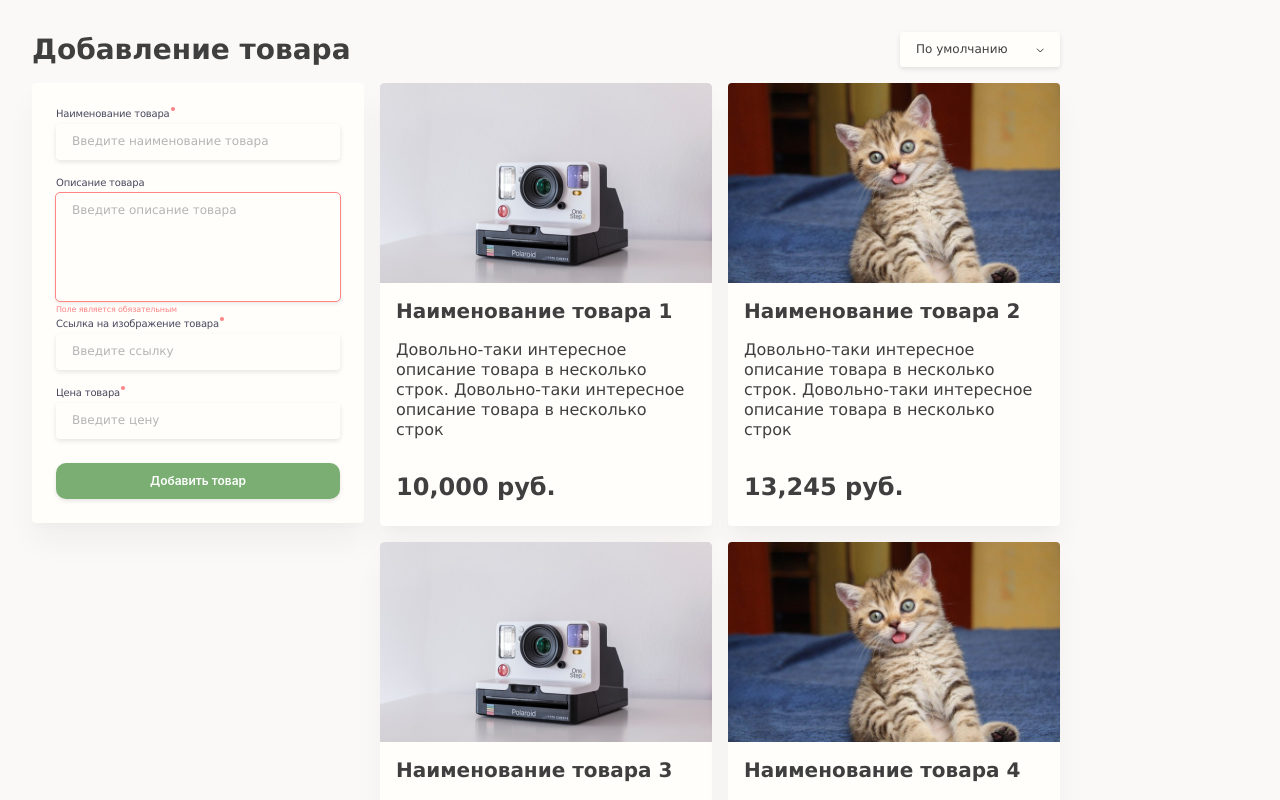
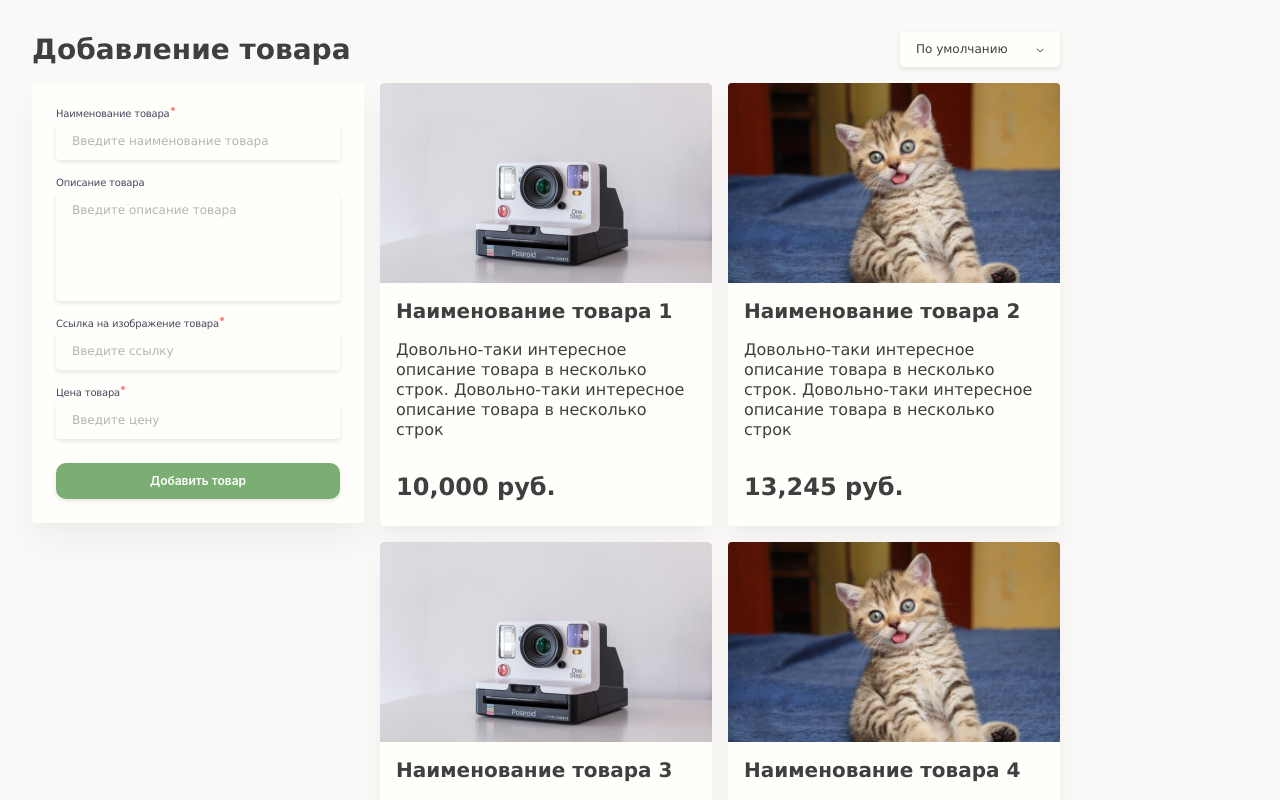
Before and after one commit to ADeoZ/vue-composite, a Vue app: page / in a window 1280 px wide. Shown: the top 800 px of the page. Built offline with nearby package versions, Linux system fonts and the light colour scheme.

Commit message:
VTexrField validation

```diff
--- a/src/components/VTextField/VTextField.vue
+++ b/src/components/VTextField/VTextField.vue
@@ -7,18 +7,23 @@
       :placeholder="placeholder"
       :class="[fieldType, { invalid: !!error }]"
       :aria-invalid="error || null"
-      :value="valueFormatted"
-      @input="setValue"
+      :value="modelValue"
+      @input="
+        (event) => {
+          validate(event);
+          setValue(event);
+        }
+      "
       @blur="validate"
     />
     <div class="error" v-if="!!error">
-      {{ typeof error === "string" ? error : "Поле является обязательным" }}
+      {{ error }}
     </div>
   </label>
 </template>
 
 <script setup>
-import { defineProps, defineEmits, toRef, computed } from "vue";
+import { defineProps, defineEmits, ref } from "vue";
 
 const props = defineProps({
   modelValue: {
@@ -43,9 +48,9 @@
     type: Boolean,
     default: false,
   },
-  error: {
-    type: [Boolean, String],
-    default: false,
+  validation: {
+    type: Array,
+    default: () => [],
   },
   format: {
     type: Function,
@@ -53,21 +58,27 @@
   },
 });
 
-const validate = () => console.log('validate');
+// validation
+const error = ref("");
+const validate = (event) => {
+  error.value = "";
+  const checkingValue = event.target.value;
+  for (const rule of props.validation) {
+    if (!rule.check(checkingValue)) {
+      error.value = rule.error;
+      break;
+    }
+  }
+};
 
-const modelValue = toRef(props, "modelValue");
-const valueFormatted = computed(() => {
-  return props.format ? props.format(modelValue.value) : modelValue.value;
-});
-
+// emit input value
 const emit = defineEmits(["update:modelValue"]);
 const setValue = (event) => {
   let value = event.target.value;
-
+  // formatting value
   if (props.modelModifiers.format) {
     value = props.format(value);
   }
-
   emit("update:modelValue", value);
 };
 </script>
```
